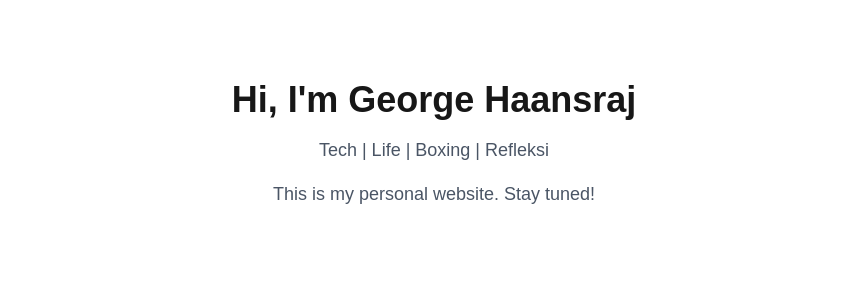
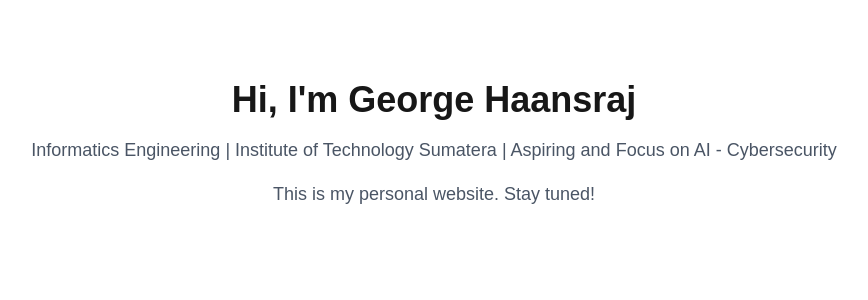
Before and after one commit to GeorgeHaansraj/My-Personal-Website, a Next.js app: page / in a window 1280 px wide. Shown: the top 300 px of the page, without its empty margins (206-1074 px from the left). Built offline with nearby package versions, Linux system fonts and the light colour scheme.

Commit message:
edit page.js

```diff
--- a/src/app/page.js
+++ b/src/app/page.js
@@ -2,7 +2,7 @@ export default function Home() {
   return (
     <main className="text-center mt-20">
       <h1 className="text-4xl font-bold">Hi, I&apos;m George Haansraj</h1>
-      <p className="text-lg text-gray-600 mt-4">Tech | Life | Boxing | Refleksi</p>
+      <p className="text-lg text-gray-600 mt-4">Informatics Engineering | Institute of Technology Sumatera | Aspiring and Focus on AI - Cybersecurity</p>
       <p className="text-lg text-gray-600 mt-4">This is my personal website. Stay tuned!</p>
     </main>
   );
```
